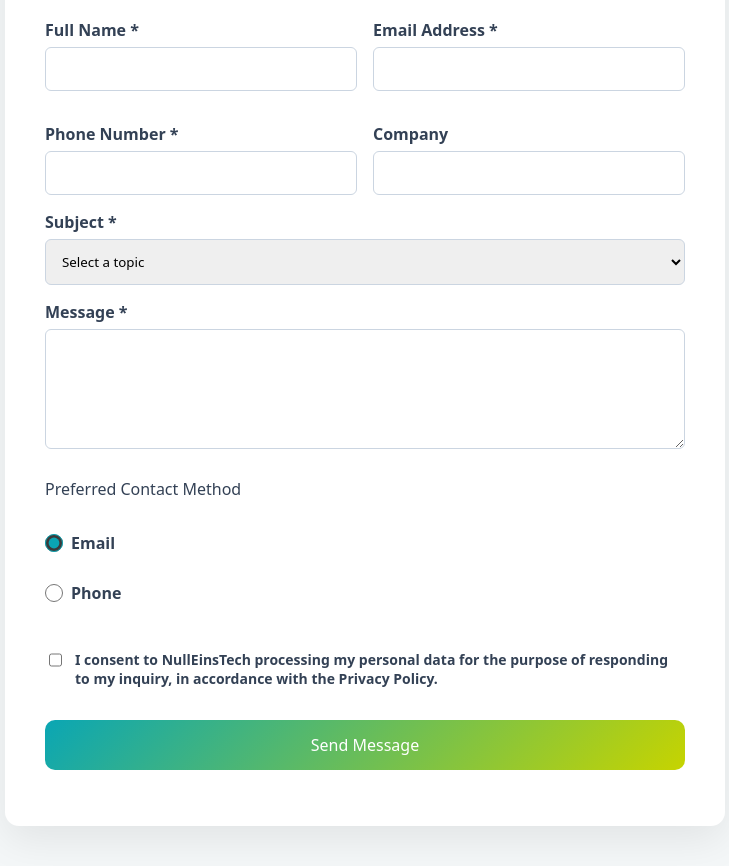
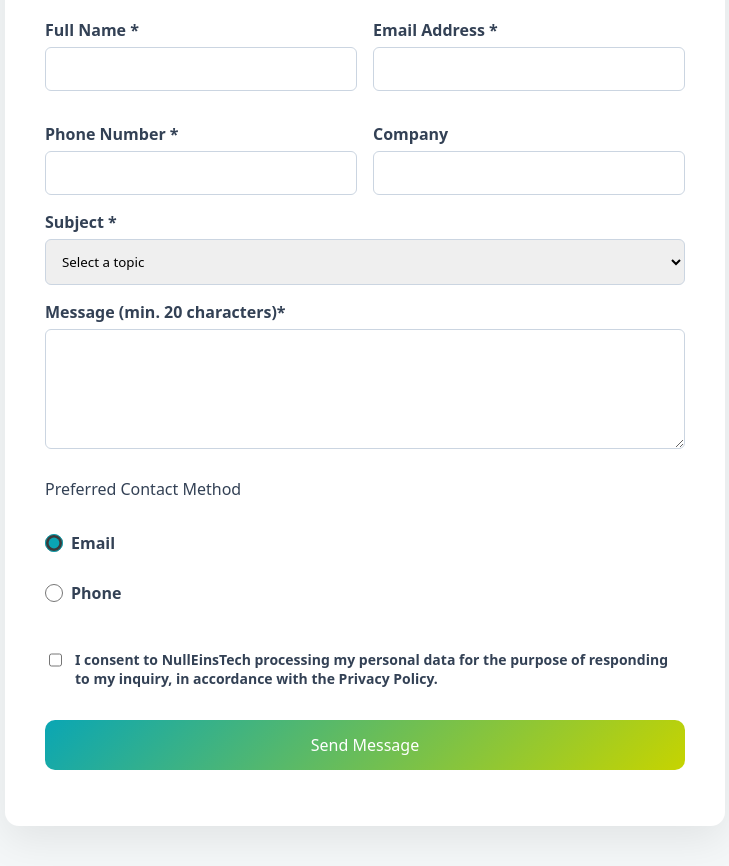
Before and after one commit to mhmdshahrour/nulleinstech, a plain HTML site: page index.html in a window 1280 px wide. Shown: the part 649-1515 px from the top of the page, without its empty margins (275-1004 px from the left). Drawn offline with nearby package versions, Linux system fonts and the light colour scheme.

Commit message:
index.html

```diff
--- a/index.html
+++ b/index.html
@@ -58,7 +58,7 @@
         </select>
         <small class="error-message"></small>
 
-        <label for="message">Message *</label>
+        <label for="message">Message (min. 20 characters)*</label>
         <textarea id="message" name="message" minlength="20" required></textarea>
         <small class="error-message"></small>
 
```
